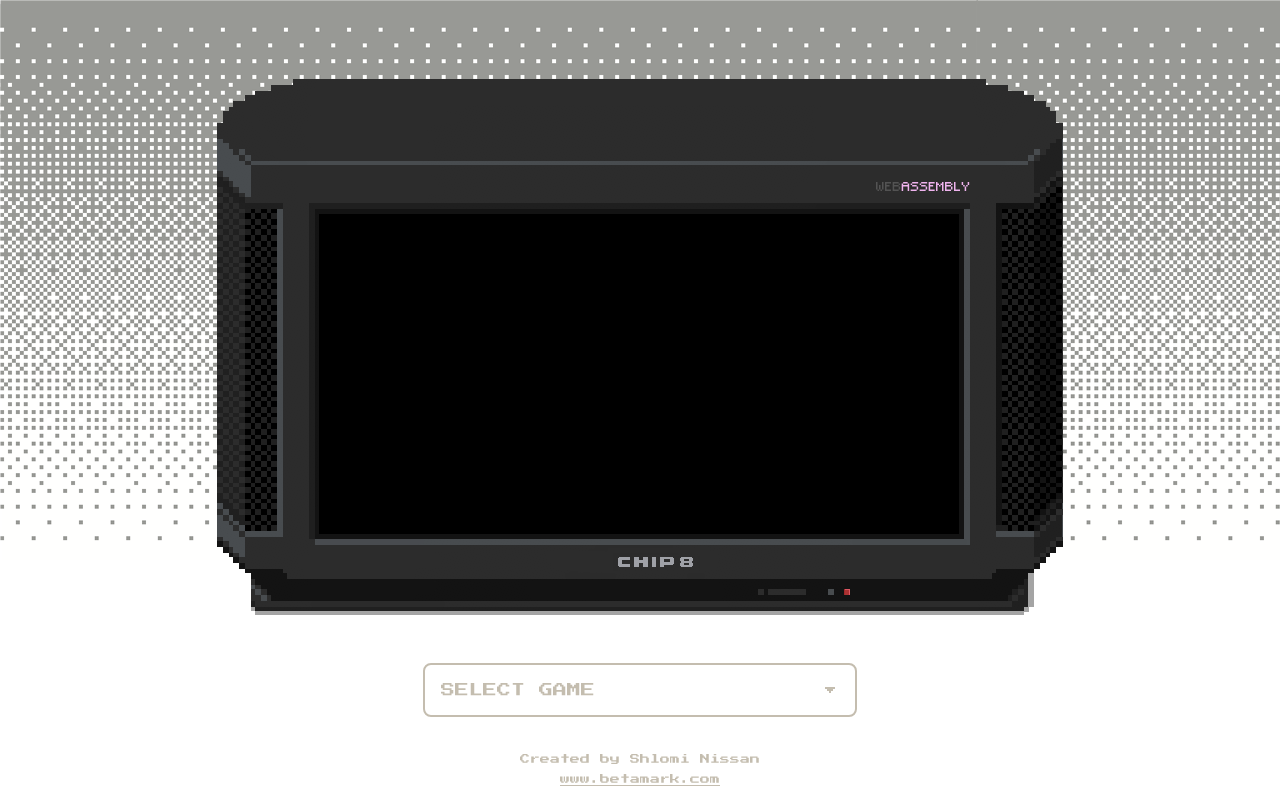
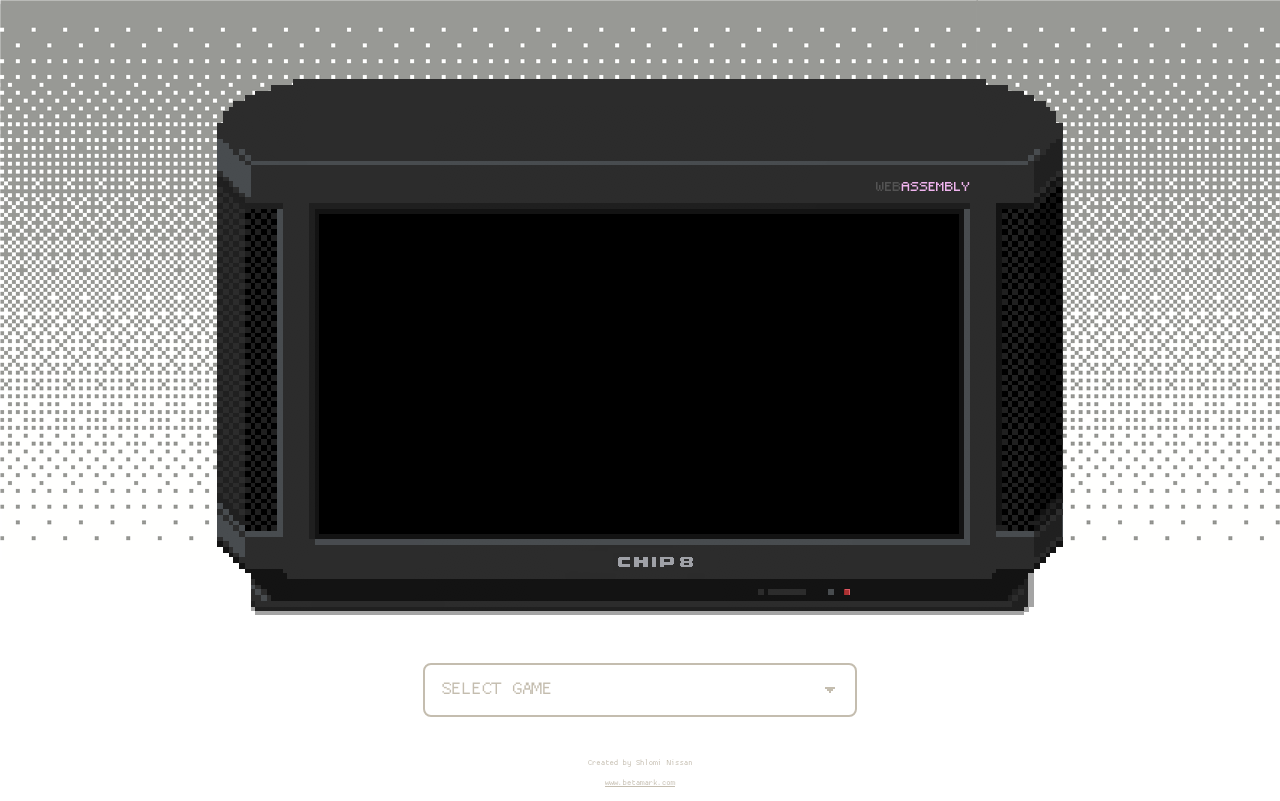
Before and after one commit to shlomnissan/chip8-wasm, a website built with webpack: page src/index.html in a window 1280 px wide. Built offline with nearby package versions, Linux system fonts and the light colour scheme.

Commit message:
Add .woff font to the project

```diff
--- a/src/assets/styles/style.less
+++ b/src/assets/styles/style.less
@@ -7,7 +7,13 @@
 @canvas-width: 640px;
 @canvas-height: 320px;
 
-@font-primary: 'Press Start 2P', cursive;
+@font-face {
+    font-family: "primary";
+    src: url("../fonts/font.woff") format("woff");
+    font-display: swap;
+}
+
+@font-primary: 'primary', cursive;
 
 body {
     background-color: @color-background;
@@ -54,7 +60,7 @@ body {
         font-family: @font-primary;
         color: @color-primary;
         border: none;
-        font-size: 14px;
+        font-size: 23px;
         height: 50px;;
         outline: 0px;
         width: 100%;
--- a/webpack.config.js
+++ b/webpack.config.js
@@ -27,7 +27,7 @@ module.exports = {
                 use: [MiniCssExtractPlugin.loader, "css-loader", "less-loader"],
             },
             {
-                test: /\.(gif|png|jpe?g|svg)$/i,
+                test: /\.(gif|png|jpe?g|svg|woff)$/i,
                 use: ["file-loader", {
                     loader: "image-webpack-loader"
                 }],
```
Also changed, not shown: src/assets/fonts/font.woff (added).
